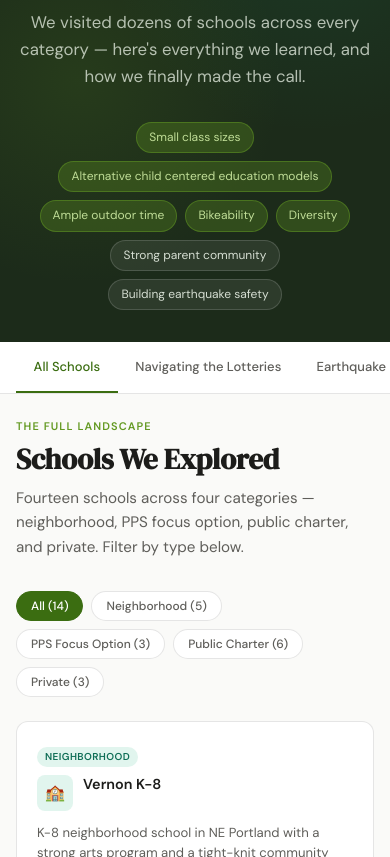
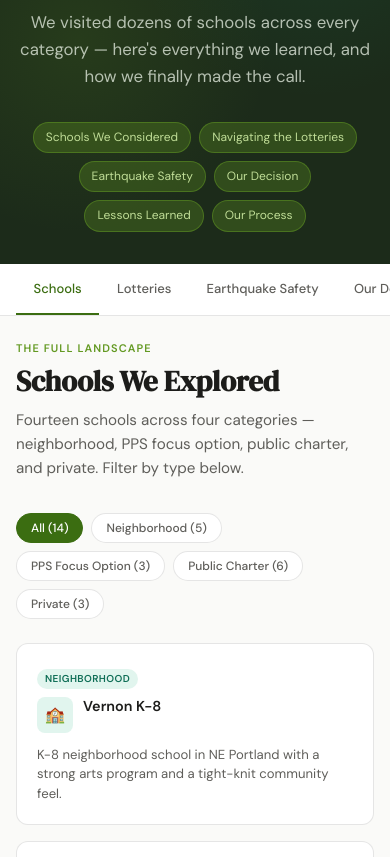
Before and after one commit to ekingan/portland-school-guide, a plain HTML site: page guide.html in a window 390 px wide. Shown: the part 243-1100 px from the top of the page. Drawn offline with Linux system fonts and the light colour scheme.

Commit message:
Updates for easier navigation

```diff
--- a/guide.html
+++ b/guide.html
@@ -4,7 +4,7 @@
 <head>
   <meta charset="UTF-8">
   <meta name="viewport" content="width=device-width, initial-scale=1.0">
-  <title>Portland K Guide: One Family's Journey</title>
+  <title>Portland School Guide: One Family's Journey</title>
   <link rel="preconnect" href="https://fonts.googleapis.com">
   <link
     href="https://fonts.googleapis.com/css2?family=DM+Serif+Display:ital@0;1&family=DM+Sans:wght@300;400;500;600&display=swap"
@@ -134,7 +134,7 @@
       background: white;
       border-bottom: 1px solid var(--border);
       position: sticky;
-      top: 0;
+      top: 52px;
       z-index: 100;
     }
 
@@ -185,11 +185,25 @@
     }
 
     .section {
-      display: none;
-    }
-
-    .section.active {
-      display: block;
+      scroll-margin-top: 110px;
+      padding-top: 3rem;
+      border-top: 1px solid var(--border);
+    }
+
+    .section:first-child {
+      padding-top: 0;
+      border-top: none;
+    }
+
+    @media (max-width: 430px) {
+      .nav-wrap {
+        position: relative;
+        top: auto;
+      }
+
+      .section {
+        scroll-margin-top: 60px;
+      }
     }
 
     /* SECTION HEADER */
@@ -408,6 +422,13 @@
       margin-bottom: 2rem;
     }
 
+    .where-got-in-grid {
+      display: grid;
+      grid-template-columns: repeat(3, minmax(0, 1fr));
+      gap: 1rem;
+      margin-bottom: 1.5rem;
+    }
+
     .criteria-card {
       background: white;
       border: 1px solid var(--border);
@@ -532,6 +553,19 @@
       color: var(--text-muted);
     }
 
+    .systems-grid {
+      display: grid;
+      grid-template-columns: 1fr 1fr;
+      gap: 1rem;
+      margin-bottom: 1.5rem;
+    }
+
+    @media (max-width: 600px) {
+      .systems-grid {
+        grid-template-columns: 1fr;
+      }
+    }
+
     /* Chosen highlight border */
     .school-card.chosen {
       border-color: var(--green-mid);
@@ -627,6 +661,10 @@
         gap: 0.5rem;
       }
 
+      .where-got-in-grid {
+        grid-template-columns: 1fr;
+      }
+
       .site-nav-brand {
         font-size: 0.82rem;
         white-space: normal;
@@ -677,31 +715,30 @@
     <p>We visited dozens of schools across every category — here's everything we learned, and how we finally made the
       call.</p>
     <div class="hero-criteria">
-      <span class="criteria-pill highlight">Small class sizes</span>
-      <span class="criteria-pill highlight">Alternative child centered education models</span>
-      <span class="criteria-pill highlight">Ample outdoor time</span>
-      <span class="criteria-pill highlight">Bikeability</span>
-      <span class="criteria-pill highlight">Diversity</span>
-      <span class="criteria-pill">Strong parent community</span>
-      <span class="criteria-pill">Building earthquake safety</span>
+      <span class="criteria-pill highlight" onclick="showSection('schools')">Schools We Considered</span>
+      <span class="criteria-pill highlight" onclick="showSection('lotteries')">Navigating the Lotteries</span>
+      <span class="criteria-pill highlight" onclick="showSection('quake')">Earthquake Safety</span>
+      <span class="criteria-pill highlight" onclick="showSection('decision')">Our Decision</span>
+      <span class="criteria-pill highlight" onclick="showSection('tips')">Lessons Learned</span>
+      <span class="criteria-pill highlight" onclick="showSection('about')">Our Process</span>
     </div>
   </div>
 
   <div class="nav-wrap">
-    <div class="nav-tabs" role="tablist">
-      <button class="nav-tab active" onclick="showSection('schools')" role="tab">All Schools</button>
-      <button class="nav-tab" onclick="showSection('lotteries')" role="tab">Navigating the Lotteries</button>
-      <button class="nav-tab" onclick="showSection('quake')" role="tab">Earthquake Safety</button>
-      <button class="nav-tab" onclick="showSection('decision')" role="tab">Our Decision</button>
-      <button class="nav-tab" onclick="showSection('tips')" role="tab">Lessons Learned</button>
-      <button class="nav-tab" onclick="showSection('about')" role="tab">Our Process</button>
+    <div class="nav-tabs">
+      <button class="nav-tab active" data-section="schools" onclick="scrollToSection('schools')">Schools</button>
+      <button class="nav-tab" data-section="lotteries" onclick="scrollToSection('lotteries')">Lotteries</button>
+      <button class="nav-tab" data-section="quake" onclick="scrollToSection('quake')">Earthquake Safety</button>
+      <button class="nav-tab" data-section="decision" onclick="scrollToSection('decision')">Our Decision</button>
+      <button class="nav-tab" data-section="tips" onclick="scrollToSection('tips')">Lessons Learned</button>
+      <button class="nav-tab" data-section="about" onclick="scrollToSection('about')">Our Process</button>
     </div>
   </div>
 
   <div class="main">
 
     <!-- ALL SCHOOLS -->
-    <div class="section active" id="schools">
+    <div class="section" id="schools">
       <div class="section-header">
         <div class="section-label">The Full Landscape</div>
         <h2>Schools We Explored</h2>
@@ -965,7 +1002,7 @@
         <div class="section-label">The two parallel systems</div>
       </div>
 
-      <div style="display: grid; grid-template-columns: 1fr 1fr; gap: 1rem; margin-bottom: 1.5rem;">
+      <div class="systems-grid">
         <div class="about-card">
           <h3 style="font-size: 1rem;">PPS Focus Option Lottery</h3>
           <p>Run centrally by Portland Public Schools. You can select up to three focus option schools (MLC, Bridger
@@ -979,6 +1016,10 @@
             Portland Arthur Academy, Portland Village School) runs its own independent lottery. You apply separately to
             each one. Deadlines and processes vary by school — check each school's website directly.</p>
         </div>
+      </div>
+
+      <div style="margin: 1.5rem 0 0.75rem;">
+        <div class="section-label">Timing and chances</div>
       </div>
 
       <div class="about-card">
@@ -1213,7 +1254,7 @@
         <div class="section-label">Where we got in</div>
       </div>
 
-      <div style="display: grid; grid-template-columns: 1fr 1fr 1fr; gap: 1rem; margin-bottom: 1.5rem;">
+      <div class="where-got-in-grid">
         <div class="about-card"
           style="border-top: 3px solid var(--green-mid); border-radius: 0 0 12px 12px; padding: 1rem 1.1rem;">
           <div
@@ -1482,10 +1523,11 @@
 
   <script>
     function showSection(id) {
-      document.querySelectorAll('.section').forEach(s => s.classList.remove('active'));
-      document.querySelectorAll('.nav-tab').forEach(t => t.classList.remove('active'));
-      document.getElementById(id).classList.add('active');
-      event.target.classList.add('active');
+      scrollToSection(id);
+    }
+
+    function scrollToSection(id) {
+      document.getElementById(id).scrollIntoView({ behavior: 'smooth' });
     }
 
     function filterCards(type, btn) {
@@ -1499,6 +1541,19 @@
         }
       });
     }
+
+    // Scrollspy: highlight the nav tab for the section currently in view
+    const sectionObserver = new IntersectionObserver((entries) => {
+      entries.forEach(entry => {
+        if (entry.isIntersecting) {
+          document.querySelectorAll('.nav-tab').forEach(t => t.classList.remove('active'));
+          const tab = document.querySelector(`.nav-tab[data-section="${entry.target.id}"]`);
+          if (tab) tab.classList.add('active');
+        }
+      });
+    }, { rootMargin: '-15% 0px -75% 0px', threshold: 0 });
+
+    document.querySelectorAll('.section').forEach(s => sectionObserver.observe(s));
   </script>
 
   <!-- CROSS-LINK -->
```
